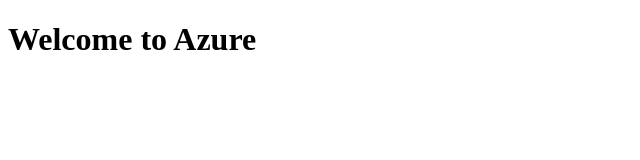
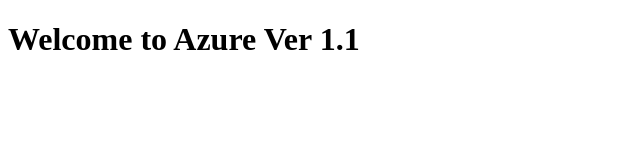
Before and after one commit to OptimusSantosh/AzureDemo, a plain HTML site: page Index.html in a window 1280 px wide. Shown: the whole page, without its empty margins (0-640 px from the left). Drawn offline with Linux system fonts and the light colour scheme.

Commit message:
Update Index.html

```diff
--- a/Index.html
+++ b/Index.html
@@ -2,7 +2,7 @@
 <html>
 <body>
 
-<h1>Welcome to Azure</h1>
+<h1>Welcome to Azure Ver 1.1</h1>
 
 
 </body>
```
